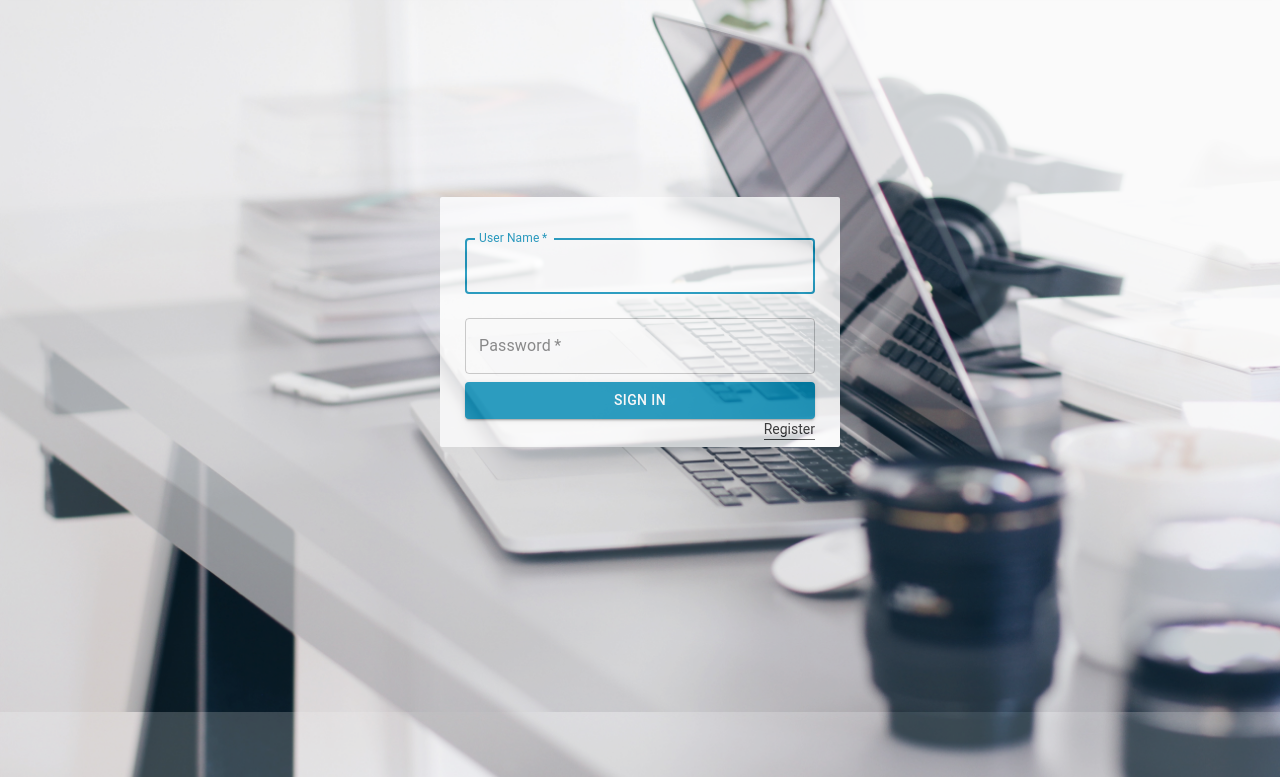
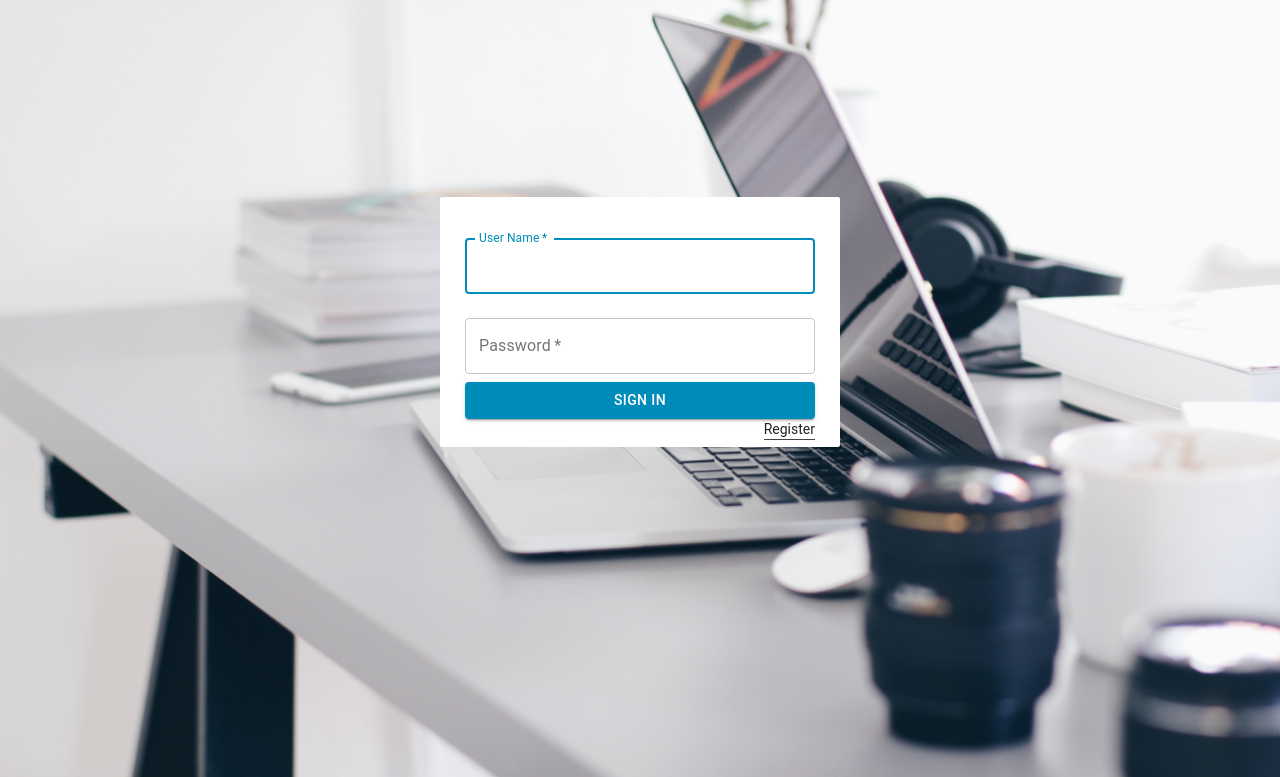
Before and after one commit to WeizhenW/Job-Tracker-App, a React app: page /#/info in a window 1280 px wide. Shown: the part 115-892 px from the top of the page. Built offline with nearby package versions, Linux system fonts and the light colour scheme; some packages are replaced by stand-ins of ours; no server answers.

Commit message:
remove background image from register page

```diff
--- a/src/components/RegisterPage/RegisterPage.css
+++ b/src/components/RegisterPage/RegisterPage.css
@@ -1,5 +1,4 @@
 .registerBox {
-    /* background-color: white; */
     padding-bottom: 100px;
     display: 'flex';
     flex-wrap: 'wrap';
@@ -10,14 +9,3 @@
 .link-button {
     float: right;
 }
-
-body {
-    background-image: url("/image/background4.jpg");
-    height: 100vh;
-    background-position: center;
-    background-repeat: no-repeat;
-    background-size: cover;
-    margin-top: 0px;
-    opacity: 0.8;
-
-}
--- a/src/components/RegisterPage/RegisterPage.js
+++ b/src/components/RegisterPage/RegisterPage.js
@@ -35,7 +35,7 @@ class RegisterPage extends Component {
 
   render() {
     return (
-      <div>
+      <div className="registerPage">
         {this.props.errors.registrationMessage && (
           <h2
             className="alert"
```
